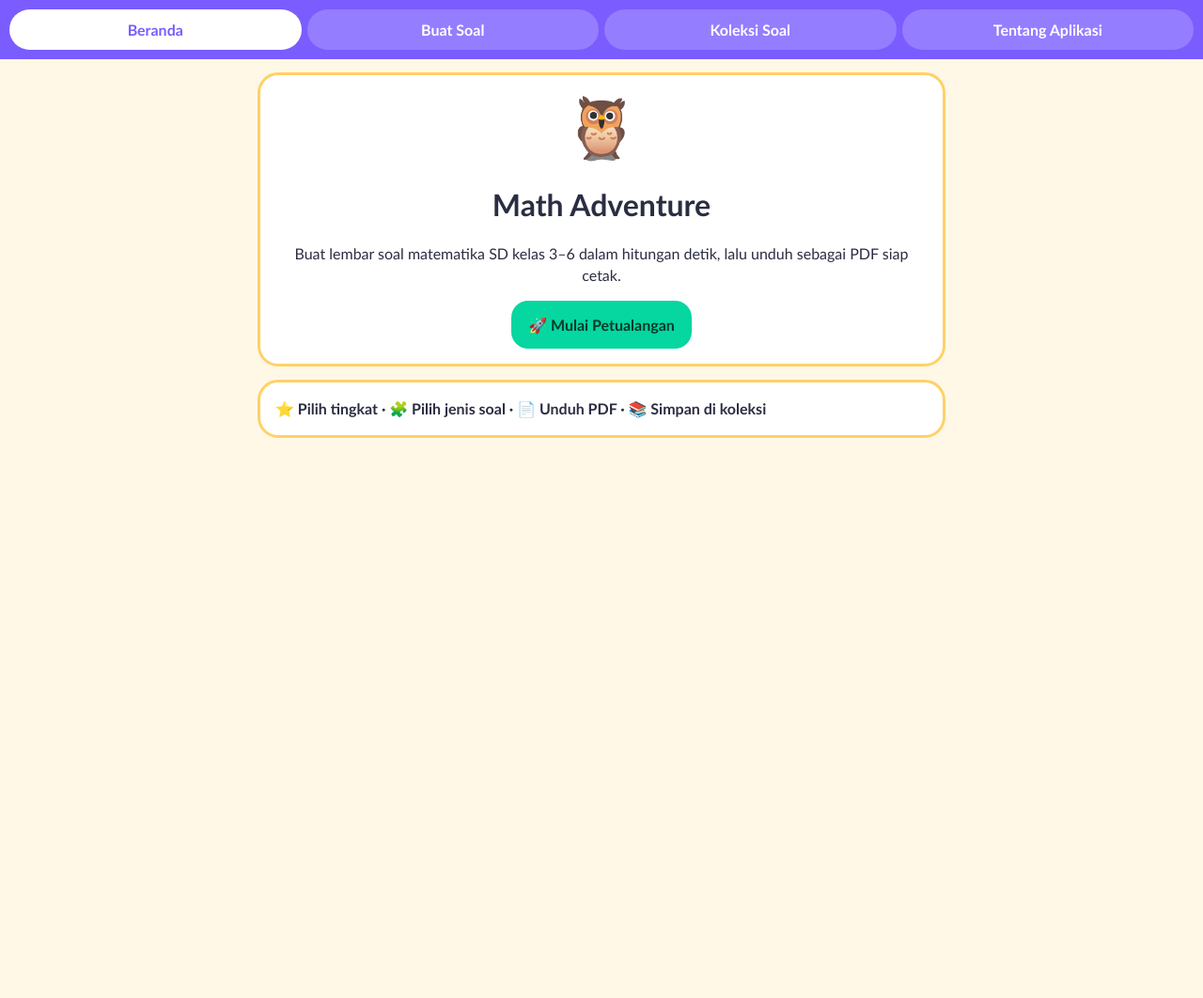
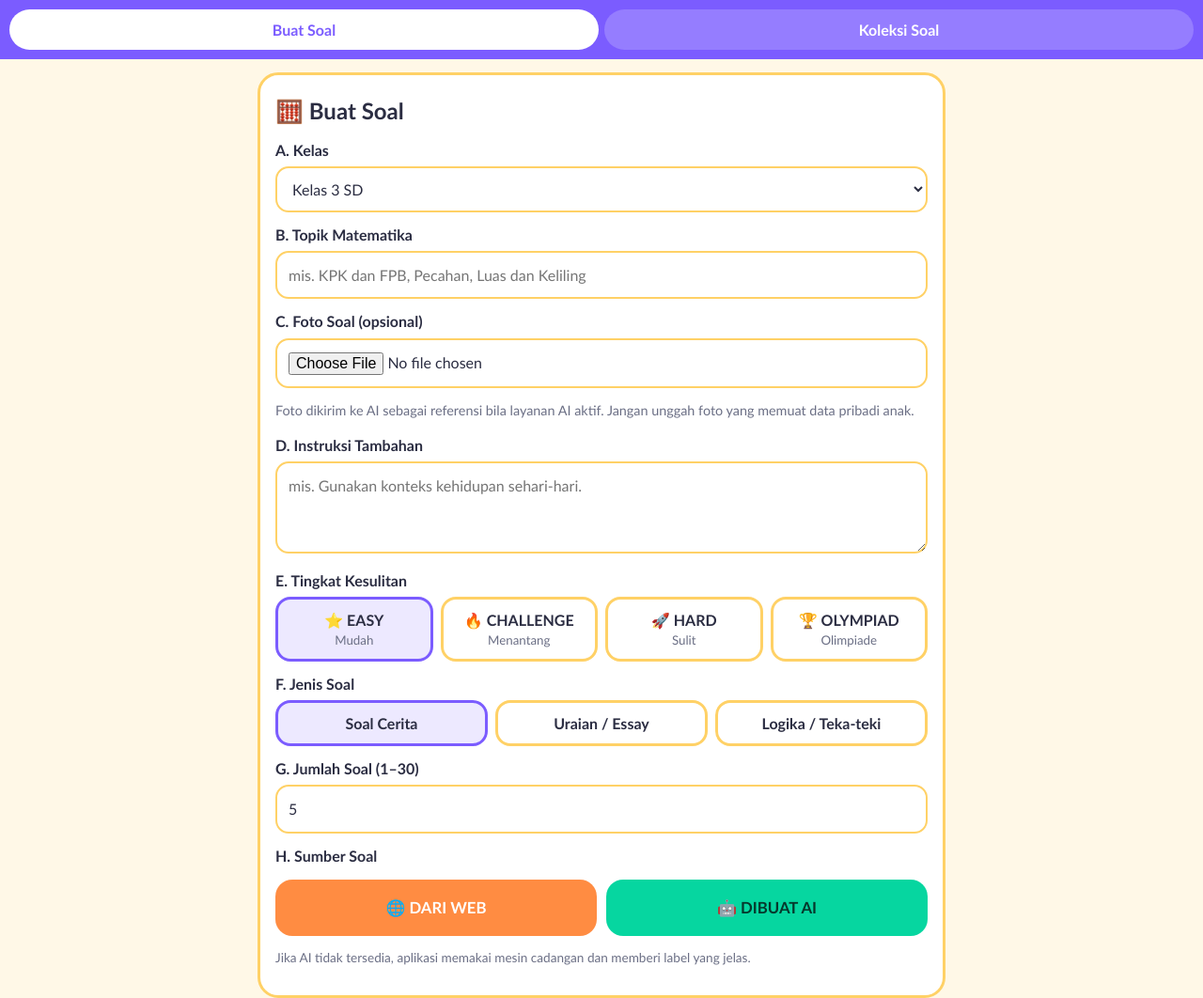
Before and after one commit to gunawanng-bit/Math-adventure, a plain HTML site: page index.html in a window 1280 px wide. Shown: the whole page at 94% size. Before the commit the page ends 800 px from the top, so only its background shows below. Drawn offline with nearby package versions, Linux system fonts and the light colour scheme.

Commit message:
Update index.html

```diff
--- a/index.html
+++ b/index.html
@@ -37,7 +37,7 @@ const R=(a,b)=>Math.floor(Math.random()*(b-a+1))+a, P=a=>a[R(0,a.length-1)];
 const gcd=(a,b)=>b?gcd(b,a%b):a, lcm=(a,b)=>a/gcd(a,b)*b;
 const DIFF=[["EASY","Mudah","⭐"],["CHALLENGE","Menantang","🔥"],["HARD","Sulit","🚀"],["OLYMPIAD","Olimpiade","🏆"]];
 const TYPES=[["cerita","Soal Cerita"],["uraian","Uraian / Essay"],["logika","Logika / Teka-teki"]];
-const S={view:"home",grade:3,topic:"",instr:"",diff:0,types:["cerita"],count:5,img:null,ws:null,msgT:0};
+const S={view:"make",grade:3,topic:"",instr:"",diff:0,types:["cerita"],count:5,img:null,ws:null,msgT:0};
 function toast(t){const m=$("#msg");m.textContent=t;m.style.display="block";clearTimeout(S.msgT);S.msgT=setTimeout(()=>m.style.display="none",4500)}
 const esc=s=>String(s).replace(/[&<>"]/g,c=>({"&":"&amp;","<":"&lt;",">":"&gt;",'"':"&quot;"}[c]));
 
@@ -139,7 +139,7 @@ function pdf(w){
 }
 
 /* ---------- Tampilan ---------- */
-const NAV=[["home","Beranda"],["make","Buat Soal"],["lib","Koleksi Soal"],["about","Tentang Aplikasi"]];
+const NAV=[["make","Buat Soal"],["lib","Koleksi Soal"]];
 function render(){
  $("#nav").innerHTML=NAV.map(([k,t])=>`<button class="${(S.view===k||(k==="make"&&S.view==="result"))?"on":""}" data-v="${k}">${t}</button>`).join("");
  $("#nav").onclick=e=>{const v=e.target.dataset.v;if(v){S.view=v;render();scrollTo(0,0)}};
```
